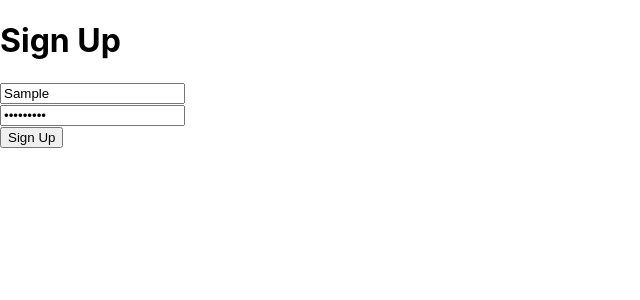
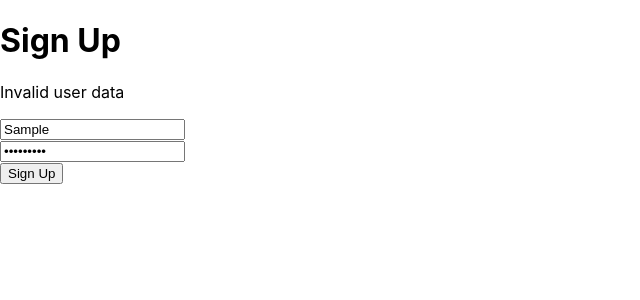
Before and after one commit to AdrianSchulze/neuefische-spring-security-demo-frontend, a React (Create React App) app: page /signup in a window 1280 px wide. Both pictures are taken after typing "Sample", "Sample123" into the empty fields and a click on the button "Sign Up". Shown: the top 300 px of the page, without its empty margins (0-640 px from the left). Built offline with nearby package versions, Linux system fonts and the light colour scheme; no server answers.

Commit message:
feat: Signup

```diff
--- a/src/pages/LoginPage.tsx
+++ b/src/pages/LoginPage.tsx
@@ -1,5 +1,10 @@
 import React, {FormEvent, useCallback, useMemo, useState} from "react";
-import {Link, useNavigate, useSearchParams} from "react-router-dom";
+import {
+  Link,
+  useLocation,
+  useNavigate,
+  useSearchParams
+} from "react-router-dom";
 import axios from "axios";
 
 export default function LoginPage () {
@@ -24,6 +29,8 @@ export default function LoginPage () {
     [searchParams]
   );
   const navigate = useNavigate();
+
+  const location = useLocation();
 
   const login = useCallback(
     async (e: FormEvent<HTMLFormElement>) => {
@@ -80,7 +87,7 @@ export default function LoginPage () {
         </div>
 
         <div>
-          <button>Login</button> or <Link to={"/signup"}>sign up here</Link>
+          <button>Login</button> or <Link to={"/signup" + location.search}>sign up here</Link>
         </div>
       </form>
     </div>
--- a/src/pages/SignUpPage.tsx
+++ b/src/pages/SignUpPage.tsx
@@ -1,10 +1,14 @@
-import React, {useCallback, useState} from "react";
+import React, {FormEvent, useCallback, useState} from "react";
+import axios from "axios";
+import {useLocation, useNavigate} from "react-router-dom";
 
 export default function SignUpPage () {
   const [credentials, setCredentials] = useState({
     username: "",
     password: ""
   });
+
+  const [errors, setErrors] = useState<string[]>([]);
 
   const handleChange = useCallback(
     (event: React.ChangeEvent<HTMLInputElement>) => {
@@ -14,14 +18,40 @@ export default function SignUpPage () {
     [credentials, setCredentials]
   );
 
+  const navigate = useNavigate();
+
+  const location = useLocation();
+
+  const signUp = useCallback(
+    async (e: FormEvent<HTMLFormElement>) => {
+      e.preventDefault();
+
+      setErrors([]);
+
+      try {
+        await axios.post("/api/app-users", credentials);
+        navigate("/login" + location.search);
+      } catch (e) {
+        setErrors((errors) => [
+          ...errors,
+          "Invalid user data"
+        ]);
+      }
+    },
+    [credentials, navigate, location]
+  );
+
   return (
     <div className="SignUpPage">
       <h1>Sign Up</h1>
 
-      <form onSubmit={e => {
-        e.preventDefault();
-        alert("TODO Sign Up with data: " + JSON.stringify(credentials, null, 2));
-      }}>
+      {errors.length > 0 && (
+        <div>
+          {errors.map((error) => <p key={error}>{error}</p>)}
+        </div>
+      )}
+
+      <form onSubmit={signUp}>
         <div>
           <input
             placeholder={"username"}
```
